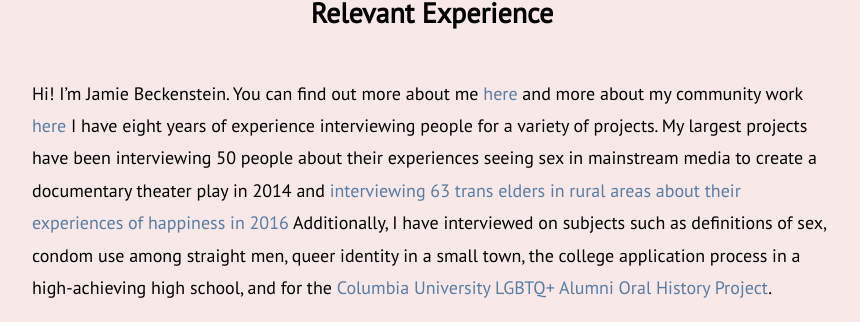
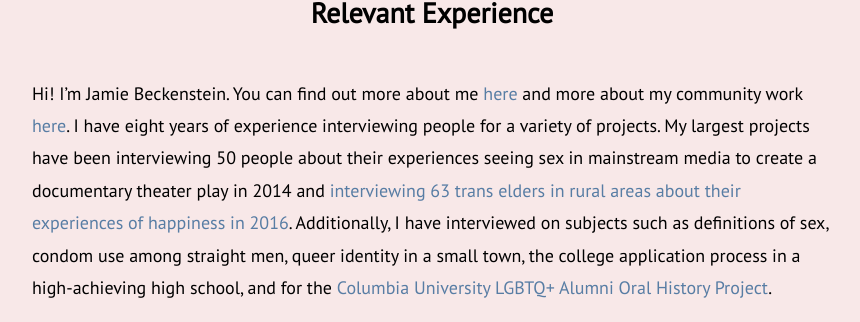
Before and after one commit to jamiebeckenstein/home, a Jekyll site: the page built from oral-history.md, in a window 1280 px wide. Shown: the part 603-925 px from the top of the page, without its empty margins (208-1068 px from the left). Built offline with Jekyll 4.4.1, drawn with Linux system fonts in a browser that asks for light colours.

Commit message:
add some periods

```diff
--- a/oral-history.md
+++ b/oral-history.md
@@ -10,7 +10,7 @@ Oral history is the practice of conducting audio interviews about people’s liv
 
 ## Relevant Experience
 
-Hi! I’m Jamie Beckenstein. You can find out more about me [here](/index) and more about my community work [here](https://transembassy.com)  I have eight years of experience interviewing people for a variety of projects. My largest projects have been interviewing 50 people about their experiences seeing sex in mainstream media to create a documentary theater play in 2014 and [interviewing 63 trans elders in rural areas about their experiences of happiness in 2016](https://transembassy.com/will/)  Additionally, I have interviewed on subjects such as definitions of sex, condom use among straight men, queer identity in a small town, the college application process in a high-achieving high school, and for the [Columbia University LGBTQ+ Alumni Oral History Project](http://www.ccohr.incite.columbia.edu/blog/2017/12/20-reflection-lgbtq-columbia-oral-history).
+Hi! I’m Jamie Beckenstein. You can find out more about me [here](/index) and more about my community work [here](https://transembassy.com).  I have eight years of experience interviewing people for a variety of projects. My largest projects have been interviewing 50 people about their experiences seeing sex in mainstream media to create a documentary theater play in 2014 and [interviewing 63 trans elders in rural areas about their experiences of happiness in 2016](https://transembassy.com/will/).  Additionally, I have interviewed on subjects such as definitions of sex, condom use among straight men, queer identity in a small town, the college application process in a high-achieving high school, and for the [Columbia University LGBTQ+ Alumni Oral History Project](http://www.ccohr.incite.columbia.edu/blog/2017/12/20-reflection-lgbtq-columbia-oral-history).
 
 ## Pricing
 
```
